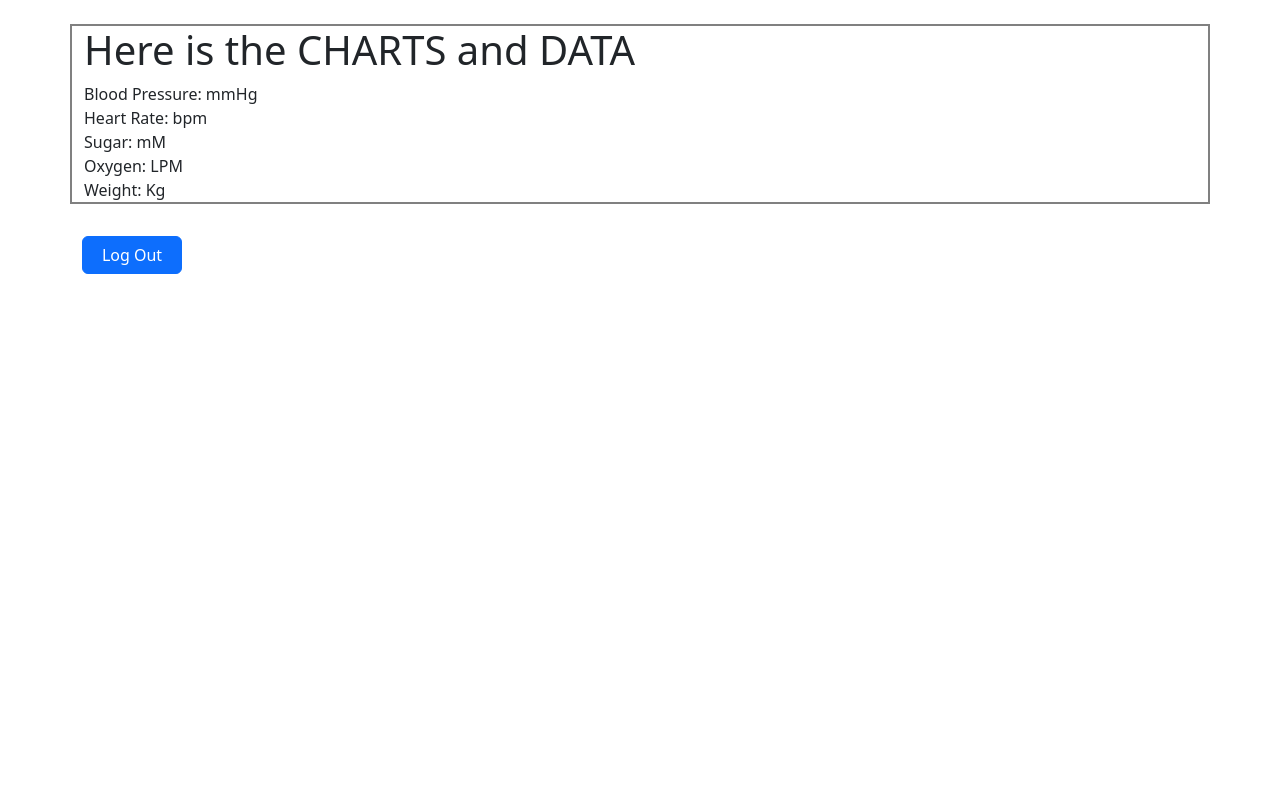
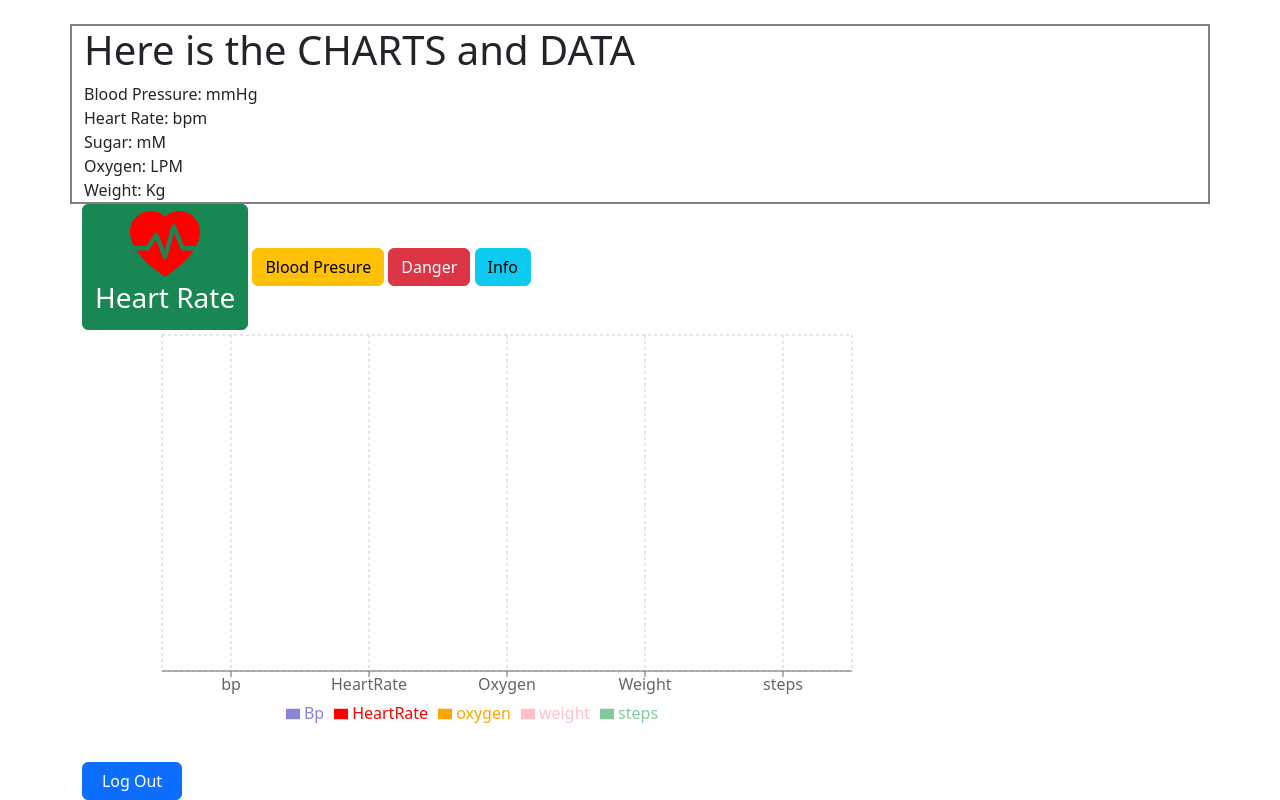
Before and after one commit to Rodrigo-Patron/Medical-Record-Project, a React (Create React App) app: page /main in a window 1280 px wide. Shown: the part 902-1702 px from the top of the page. Before the commit the page ends 1176 px from the top, so only its background shows below. Built offline with nearby package versions, Linux system fonts and the light colour scheme.

Commit message:
graph updated

```diff
--- a/package.json
+++ b/package.json
@@ -7,11 +7,15 @@
     "@testing-library/react": "^13.4.0",
     "@testing-library/user-event": "^13.5.0",
     "bootstrap": "^5.2.3",
+    "chart.js": "^4.1.2",
     "react": "^18.2.0",
     "react-bootstrap": "^2.7.0",
+    "react-bootstrap-icons": "^1.10.2",
+    "react-chartjs-2": "^5.2.0",
     "react-dom": "^18.2.0",
     "react-router-dom": "^6.6.2",
     "react-scripts": "5.0.1",
+    "recharts": "^2.3.2",
     "sass": "^1.57.1",
     "web-vitals": "^2.1.4"
   },
--- a/src/Components/Home/Home.jsx
+++ b/src/Components/Home/Home.jsx
@@ -7,7 +7,7 @@ const Home = () => {
     <div className="Home">
       {/* Here goes the background */}
 
-      <h1>My Medical App</h1>
+      <h1>My Medical</h1>
 
       {/* Here goes the Register: Input email, password and button to submit */}
 
--- a/src/Components/Main/Main.jsx
+++ b/src/Components/Main/Main.jsx
@@ -2,8 +2,13 @@ import "./Main.scss";
 import Data from "../Data/Data";
 import { useContext, useRef } from "react";
 import { MedicalContext } from "../../MedicalContext";
-import { Form,FormControl,Container,Row,Button } from "react-bootstrap";
+import { Form,FormControl,Container,Row,Button ,Card } from "react-bootstrap";
 import ListGroup from 'react-bootstrap/ListGroup';
+import {HeartPulseFill} from 'react-bootstrap-icons'
+import {BsDropletFill} from 'react-bootstrap-icons'
+import DataGraph from "../graph/DataGraph";
+
+
 
 const Main = () => {
   const inputValueBp = useRef();
@@ -114,6 +119,18 @@ const Main = () => {
    <Row className="data-wrapper">
     <Data/>
    </Row>
+  <div className='buttontoGetdata'>
+
+      <Button variant="success"><HeartPulseFill size='70' color='red'/><h3>Heart Rate</h3></Button>{' '}
+      <Button variant="warning">Blood Presure</Button>{' '}
+      <Button variant="danger">Danger</Button>{' '}
+      <Button variant="info">Info</Button>{' '}
+  </div>
+ <div className="Chart">
+  <DataGraph/>
+
+ </div>
+
    <Button className="logOut">Log Out</Button>
       </Container>
 
--- /dev/null
+++ b/src/Components/graph/DataGraph.jsx
@@ -0,0 +1,64 @@
+
+
+import React from "react";
+import {
+  BarChart,
+  Bar,
+  XAxis,
+  YAxis,
+  CartesianGrid,
+  Tooltip,
+  Legend
+} from "recharts";
+
+const data = [
+  {
+    name: "bp",
+
+  },
+  {
+    name: "HeartRate",
+
+  },
+  {
+    name: "Oxygen",
+
+  },
+  {
+    name: "Weight",
+
+  },
+  {
+    name: "steps",
+
+  },
+
+];
+
+const Datagraph =() =>{
+  return (
+    <BarChart
+      width={800}
+      height={400}
+      data={data}
+      margin={{
+        top: 5,
+        right: 30,
+        left: 20,
+        bottom: 5
+      }}
+    >
+      <CartesianGrid strokeDasharray="3 3" />
+      <XAxis dataKey="name" />
+      <YAxis />
+      <Tooltip />
+      <Legend />
+      <Bar dataKey="Bp" fill="#8884d8" />
+      <Bar dataKey="HeartRate" fill="#FF0000" />
+      <Bar dataKey="oxygen" fill="#FFA500" />
+      <Bar dataKey="weight" fill="#FFC0CB" />
+      <Bar dataKey="steps" fill="#82ca9d" />
+    </BarChart>
+  );
+}
+export default Datagraph
```
Also changed, not shown: 1 other file (tests, documents, lock files or other folders). Lines whose indentation alone changed are shown as unchanged.
